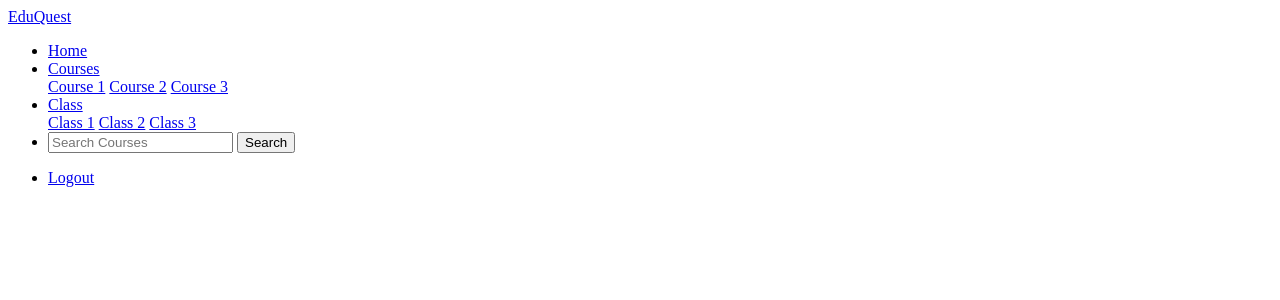
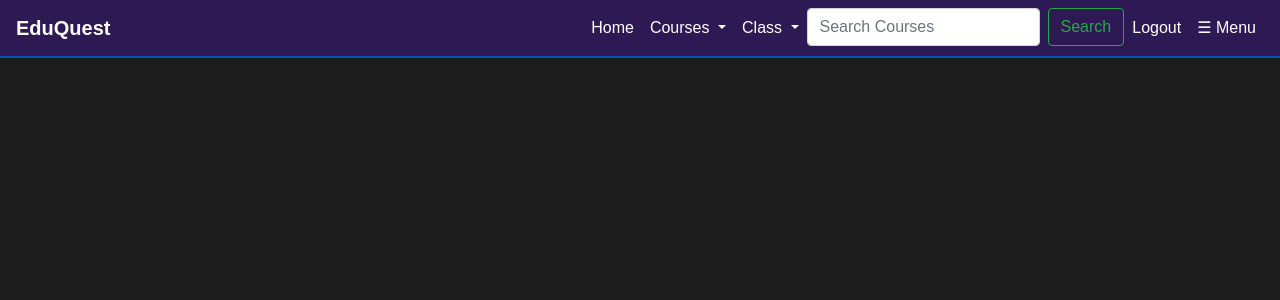
Before and after one commit to RKF21/EduQuest, a PHP site: page /Templates/header.php in a window 1280 px wide. Shown: the top 300 px of the page. Run offline with PHP 8.4, Linux system fonts and the light colour scheme.

Commit message:
Update header.php

```diff
--- a/Templates/header.php
+++ b/Templates/header.php
@@ -1,6 +1,27 @@
-<nav class="navbar navbar-expand-lg navbar-light bg-light">
+<!DOCTYPE html>
+<html lang="en">
+<head>
+    <meta charset="UTF-8">
+    <meta name="viewport" content="width=device-width, initial-scale=1.0">
+    <title>EduQuest</title>
+    <link rel="stylesheet" href="https://stackpath.bootstrapcdn.com/bootstrap/4.5.2/css/bootstrap.min.css">
+    <link rel="stylesheet" href="../CSS/web.css">
+</head>
+<body class="scrollable-page">
+    <?php
+    $class = "";
+    $page = basename($_SERVER['PHP_SELF']);
+
+    if (strpos($page, 'class9-10') !== false) {
+        $class = 'class9-10';
+    } elseif (strpos($page, 'class11-12') !== false) {
+        $class = 'class11-12';
+    }
+    ?>
+
+    <nav class="navbar navbar-expand-lg navbar-light sticky-top">
         <a class="navbar-brand" href="#">EduQuest</a>
-    <div class="collapse navbar-collapse">
+        <div class="collapse navbar-collapse" id="navbarNavDropdown">
             <ul class="navbar-nav ml-auto">
                 <li class="nav-item">
                     <a class="nav-link" href="dashboard.php">Home</a>
@@ -10,9 +31,12 @@
                         Courses
                     </a>
                     <div class="dropdown-menu" aria-labelledby="coursesDropdown">
-                    <a class="dropdown-item" href="#">Course 1</a>
-                    <a class="dropdown-item" href="#">Course 2</a>
-                    <a class="dropdown-item" href="#">Course 3</a>
+                        <a class="dropdown-item" href="course.php?course=html">HTML</a>
+                        <a class="dropdown-item" href="course.php?course=css">CSS</a>
+                        <a class="dropdown-item" href="course.php?course=javascript">JavaScript</a>
+                        <a class="dropdown-item" href="course.php?course=bootstrap">Bootstrap</a>
+                        <a class="dropdown-item" href="course.php?course=python">Python</a>
+                        <a class="dropdown-item" href="course.php?course=php">PHP</a>
                     </div>
                 </li>
                 <li class="nav-item dropdown">
@@ -20,9 +44,8 @@
                         Class
                     </a>
                     <div class="dropdown-menu" aria-labelledby="classDropdown">
-                    <a class="dropdown-item" href="#">Class 1</a>
-                    <a class="dropdown-item" href="#">Class 2</a>
-                    <a class="dropdown-item" href="#">Class 3</a>
+                        <a class="dropdown-item" href="class9-10.php">Class 9-10</a>
+                        <a class="dropdown-item" href="class11-12.php">Class 11-12</a>
                     </div>
                 </li>
                 <li class="nav-item">
@@ -34,6 +57,11 @@
                 <li class="nav-item">
                     <a class="nav-link" href="logout.php">Logout</a>
                 </li>
+                <li class="nav-item">
+                    <a class="nav-link" href="profile.php">&#9776; Menu</a>
+                </li>
             </ul>
         </div>
     </nav>
+</body>
+</html>
```
Lines whose indentation alone changed are shown as unchanged.
